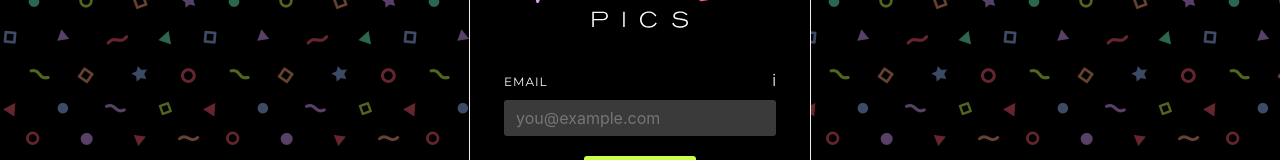
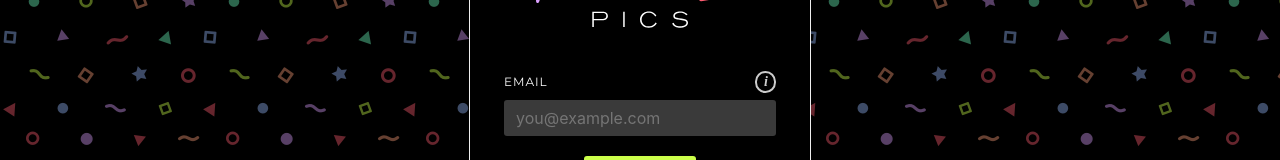
Before and after one commit to taylor-edwards/focal, a Next.js app in the folder web/: page /a in a window 1280 px wide. Shown: the part 276-436 px from the top of the page. Built offline with nearby package versions, Linux system fonts and the light colour scheme.

Commit message:
Extract Tooltip and InfoIcon components from Input

```diff
--- /dev/null
+++ b/web/components/InfoIcon.js
@@ -0,0 +1,12 @@
+import styles from 'styles/InfoIcon.module.css'
+
+const InfoIcon = ({ className = '' }) => (
+  <span
+    className={`${styles.infoIcon} ${className}`}
+    title="info"
+  >
+    i
+  </span>
+)
+
+export default InfoIcon
--- a/web/components/Input.js
+++ b/web/components/Input.js
@@ -1,5 +1,7 @@
 import { useMemo } from 'react'
 import { id } from 'utils'
+import Tooltip from 'components/Tooltip'
+import InfoIcon from 'components/InfoIcon'
 import Label from 'components/Label'
 import styles from 'styles/Input.module.css'
 
@@ -16,35 +18,20 @@ const Input = ({
   suggestions = [], // pass manufacturer/camera body/lens model lists here
   ...props
 }) => {
-  const inputId = useMemo(() => id(), []);
-  const reverseLabelOrder = ['checkbox', 'radio'].includes(type);
+  const inputId = useMemo(() => id(), [])
+  const reverseLabelOrder = ['checkbox', 'radio'].includes(type)
   const labelElement = !label ? null : (
     <div className={styles.inputLabel}>
-      <Label
-        htmlFor={inputId}
-        className={labelClassName}
-      >
+      <Label htmlFor={inputId} className={labelClassName}>
         {label}
       </Label>
       {info && (
-        <div className={styles.info}>
-          <input
-            type="checkbox"
-            className={styles.hiddenInput}
-            id={`${inputId}-info`}
-            onBlur={e => {
-              e.currentTarget.checked = false
-            }}
-          />
-          <label htmlFor={`${inputId}-info`} className={styles.infoLabel}>
-            <span className="info-icon" role="none">i</span>
-            <p className="aria-only">Show more info</p>
-          </label>
-          <p className={styles.infoBody}>{info}</p>
-        </div>
+        <Tooltip message={info}>
+          <InfoIcon />
+        </Tooltip>
       )}
     </div>
-  );
+  )
   return (
     <>
       {!reverseLabelOrder && labelElement}
@@ -67,7 +54,7 @@ const Input = ({
 
       {reverseLabelOrder && labelElement}
     </>
-  );
-};
+  )
+}
 
-export default Input;
+export default Input
--- /dev/null
+++ b/web/components/Tooltip.js
@@ -0,0 +1,27 @@
+import { useMemo } from 'react'
+import { id as genID } from 'utils'
+import styles from 'styles/Tooltip.module.css'
+
+const Tooltip = ({ className, children, message = '' }) => {
+  const id = useMemo(genID, [])
+  return (
+    <div className={styles.tooltip}>
+      <input
+        type="checkbox"
+        className={styles.hiddenInput}
+        id={`${id}-info`}
+        onBlur={e => {
+          e.currentTarget.checked = false
+        }}
+      />
+      <label htmlFor={`${id}-info`} className={styles.infoLabel}>
+        {children}
+      </label>
+      <div className={styles.body}>
+        {message}
+      </div>
+    </div>
+  )
+}
+
+export default Tooltip
--- /dev/null
+++ b/web/styles/InfoIcon.module.css
@@ -0,0 +1,14 @@
+.infoIcon {
+  --icon-size: 14px;
+  border: 2px solid;
+  border-radius: var(--icon-size);
+  display: inline-block;
+  font-family: serif;
+  font-size: var(--icon-size);
+  font-style: italic;
+  font-weight: 700;
+  line-height: var(--icon-size);
+  padding: 2px 1px 2px 2px;
+  text-align: center;
+  width: var(--icon-size);
+}
--- a/web/styles/Input.module.css
+++ b/web/styles/Input.module.css
@@ -20,48 +20,3 @@
   display: block;
   margin-bottom: 10px;
 }
-
-.hiddenInput {
-  height: 0;
-  opacity: 0;
-  position: absolute;
-  width: 0;
-}
-
-.info {
-  float: right;
-  position: relative;
-}
-
-.infoLabel {
-  cursor: pointer;
-  opacity: 0.8;
-}
-
-.hiddenInput:hover + .infoLabel,
-.hiddenInput:focus + .infoLabel,
-.hiddenInput:checked + .infoLabel {
-  color: var(--chartreuse-1);
-  opacity: 1;
-}
-
-.infoBody {
-  background: #000;
-  border-radius: var(--small-radius);
-  box-shadow: 0 5px 10px rgba(0, 0, 0, 0.3);
-  color: #fff;
-  display: none;
-  left: 50%;
-  margin: 10px 0;
-  padding: 10px 20px;
-  position: absolute;
-  text-align: center;
-  top: 100%;
-  transform: translateX(-50%);
-  width: 200px;
-  z-index: 1;
-}
-
-.hiddenInput:checked ~ .infoBody {
-  display: block;
-}
--- /dev/null
+++ b/web/styles/Tooltip.module.css
@@ -0,0 +1,44 @@
+.tooltip {
+  float: right;
+  position: relative;
+}
+
+.hiddenInput {
+  height: 0;
+  opacity: 0;
+  position: absolute;
+  width: 0;
+}
+
+.infoLabel {
+  cursor: pointer;
+  opacity: 0.8;
+}
+
+.hiddenInput:hover + .infoLabel,
+.hiddenInput:focus + .infoLabel,
+.hiddenInput:checked + .infoLabel {
+  color: var(--chartreuse-1);
+  opacity: 1;
+}
+
+.body {
+  background: #000;
+  border-radius: var(--small-radius);
+  box-shadow: 0 5px 10px rgba(0, 0, 0, 0.3);
+  color: #fff;
+  display: none;
+  left: 50%;
+  margin: 10px 0;
+  padding: 10px 20px;
+  position: absolute;
+  text-align: center;
+  top: 100%;
+  transform: translateX(-50%);
+  width: 200px;
+  z-index: 1;
+}
+
+.hiddenInput:checked ~ .body {
+  display: block;
+}
```
